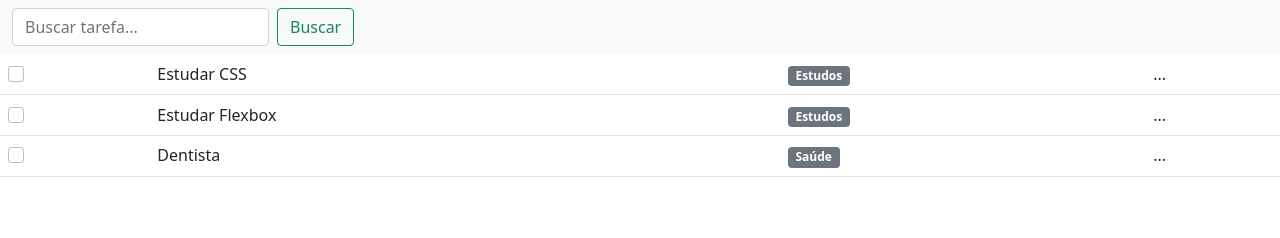
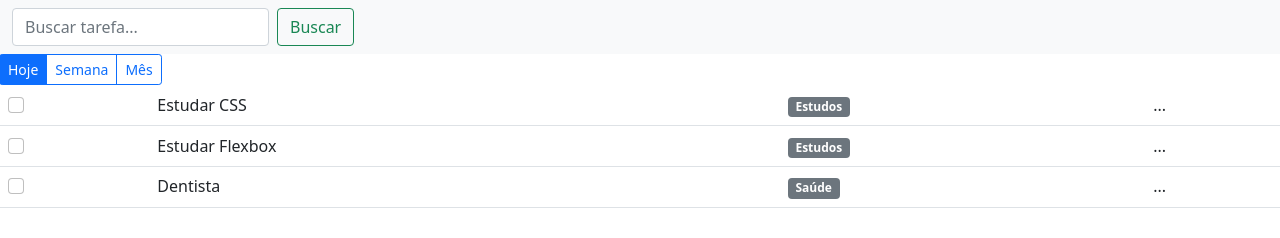
Before and after one commit to huogerac/todolist-turma1, a plain HTML site: page listar.html in a window 1280 px wide. Drawn offline with nearby package versions, Linux system fonts and the light colour scheme.

Commit message:
Adiciona menu superior #12

```diff
--- a/listar.html
+++ b/listar.html
@@ -37,6 +37,16 @@
         <!--<div class="collapse navbar-collapse" id="navbarSupportedContent"></div>-->
       </div>
     </nav>
+    <div class="btn-group btn-group-sm" role="group" aria-label="Basic radio toggle button group">
+      <input type="radio" class="btn-check" name="btnradio" id="btnradio1" autocomplete="off" checked />
+      <label class="btn btn-outline-primary" for="btnradio1">Hoje</label>
+
+      <input type="radio" class="btn-check" name="btnradio" id="btnradio2" autocomplete="off" />
+      <label class="btn btn-outline-primary" for="btnradio2">Semana</label>
+
+      <input type="radio" class="btn-check" name="btnradio" id="btnradio3" autocomplete="off" />
+      <label class="btn btn-outline-primary" for="btnradio3">Mês</label>
+    </div>
 
     <table class="table">
       <tbody>
```
